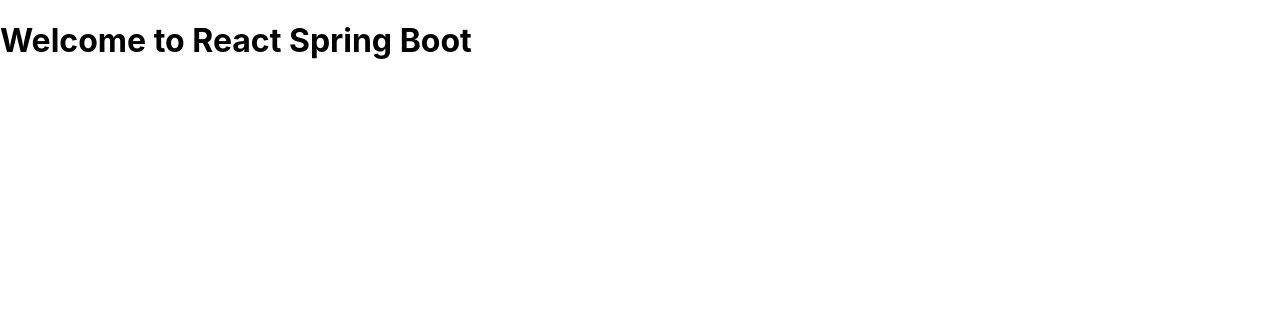
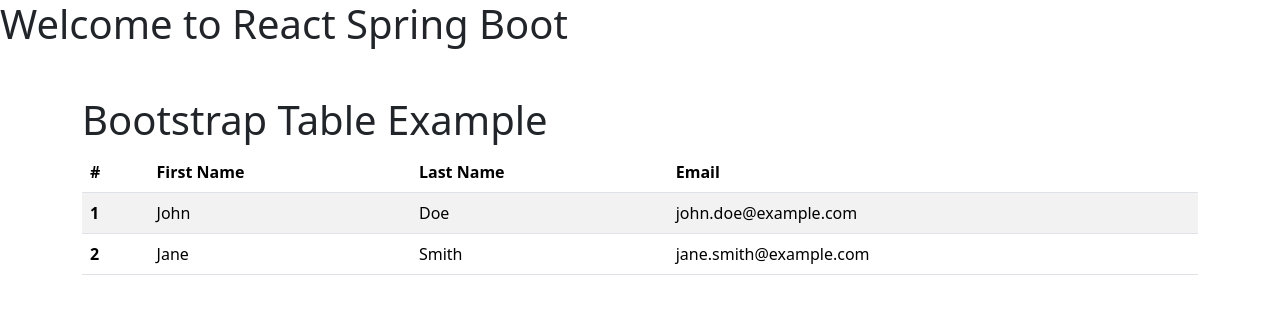
Before and after one commit to Ranjitk0001/React, a React (Create React App) app in the folder Projects/ReactAndSpringBootCrudOpr/react-spring-boot-fronent/: page / in a window 1280 px wide. Shown: the top 314 px of the page. Built offline with nearby package versions, Linux system fonts and the light colour scheme.

Commit message:
Bootstrap install

```diff
--- a/Projects/ReactAndSpringBootCrudOpr/react-spring-boot-fronent/package.json
+++ b/Projects/ReactAndSpringBootCrudOpr/react-spring-boot-fronent/package.json
@@ -3,6 +3,7 @@
   "version": "0.1.0",
   "private": true,
   "dependencies": {
+    "bootstrap": "^5.3.3",
     "cra-template": "1.2.0",
     "react": "^18.3.1",
     "react-dom": "^18.3.1",
--- a/Projects/ReactAndSpringBootCrudOpr/react-spring-boot-fronent/src/App.js
+++ b/Projects/ReactAndSpringBootCrudOpr/react-spring-boot-fronent/src/App.js
@@ -6,6 +6,19 @@
     <>
 
         <h1>Welcome to React Spring Boot</h1>
+
+        <div className="container mt-5">
+           <h1>Bootstrap Table Example</h1>
+           <table className="table table-striped table-hover">
+            <thead> <tr>
+              <th scope="col">#</th>
+               <th scope="col">First Name</th>
+                <th scope="col">Last Name</th>
+                <th scope="col">Email</th> </tr> </thead>
+                <tbody> <tr> <th scope="row">1</th>
+                <td>John</td> <td>Doe</td> <td>john.doe@example.com</td> </tr>
+                <tr> <th scope="row">2</th> <td>Jane</td> <td>Smith</td> <td>jane.smith@example.com</td>
+                </tr> </tbody></table></div>
     </>
   );
 }
--- a/Projects/ReactAndSpringBootCrudOpr/react-spring-boot-fronent/src/index.js
+++ b/Projects/ReactAndSpringBootCrudOpr/react-spring-boot-fronent/src/index.js
@@ -3,6 +3,7 @@
 import './index.css';
 import App from './App';
 import reportWebVitals from './reportWebVitals';
+import 'bootstrap/dist/css/bootstrap.min.css';
 
 const root = ReactDOM.createRoot(document.getElementById('root'));
 root.render(
```
Also changed, not shown: 1 other file (tests, documents, lock files or other folders).
